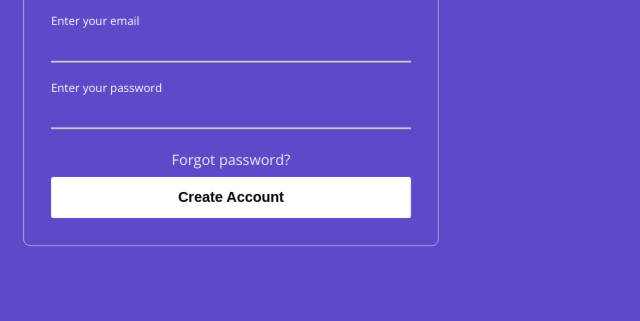
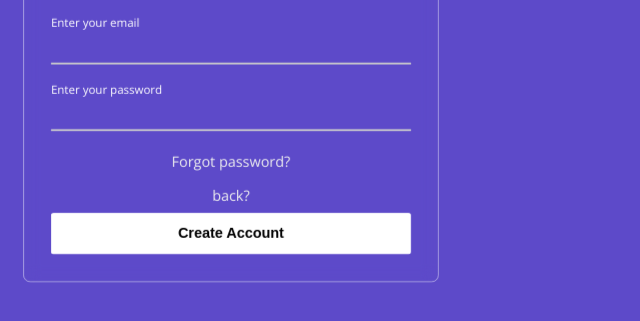
Before and after one commit to HamnaYasin34/hackathon, a plain HTML site: page signup.html in a window 1280 px wide. Shown: the part 189-510 px from the top of the page, without its empty margins (0-640 px from the left). Drawn offline with nearby package versions, Linux system fonts and the light colour scheme; some packages are replaced by stand-ins of ours; a script that the page names is missing.

Commit message:
Update signup.html

```diff
--- a/signup.html
+++ b/signup.html
@@ -28,6 +28,7 @@
                     <label>Enter your password</label>
                 </div>
                 <a href="#" id="paddingform">Forgot password?</a>
+                 <a href="index.html" id="paddingform">back?</a>
                 <button onclick="signup();" type="submit">Create Account</button>
             </form>
         </div>
```
